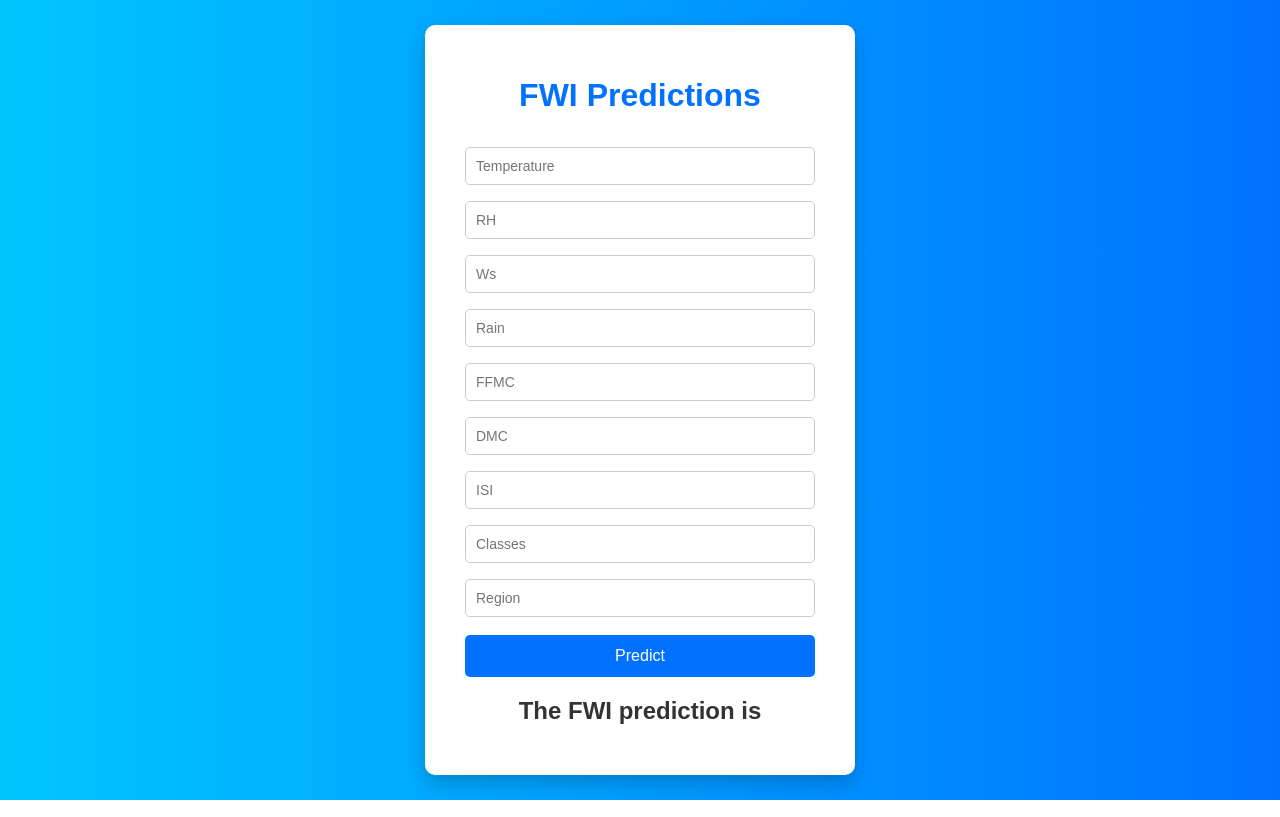
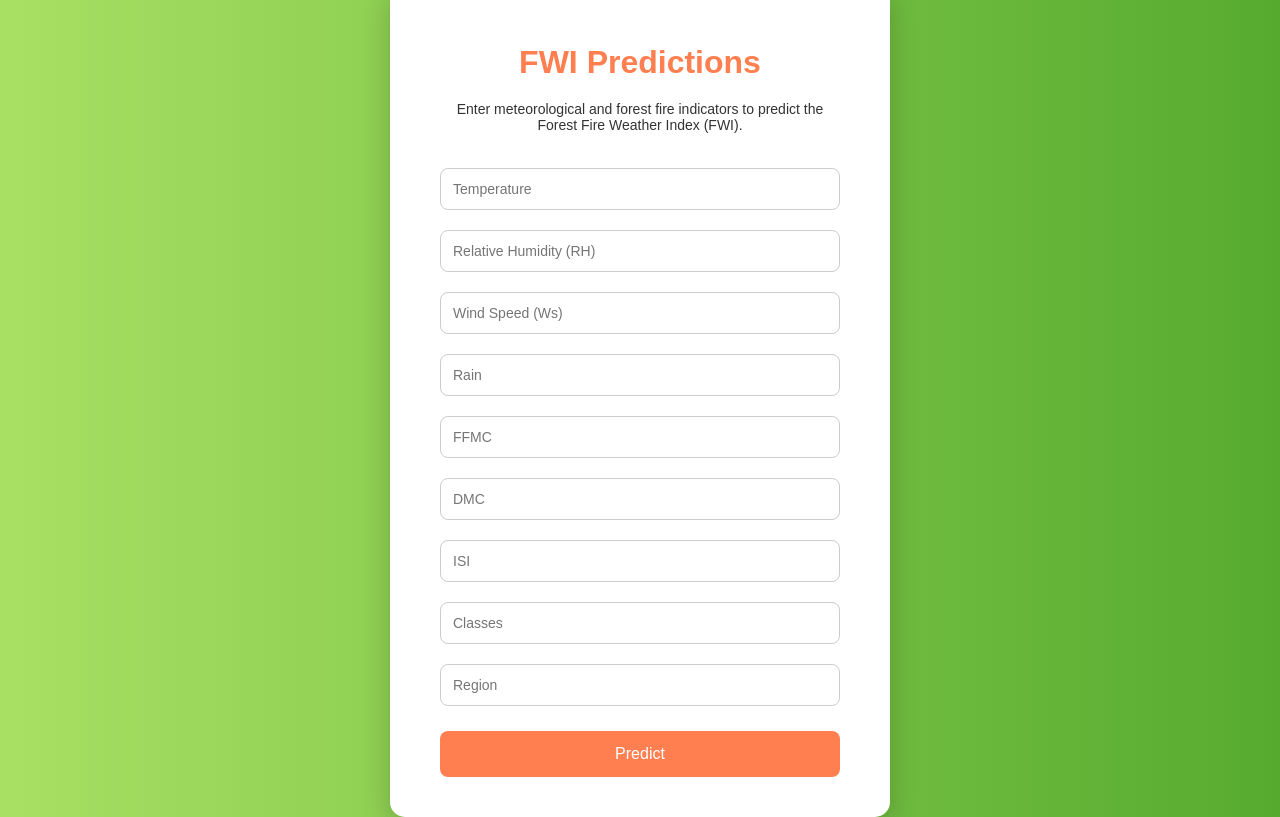
Before and after one commit to nagane09/TestForestFires, a Flask app: page /predictdata in a window 1280 px wide. Run offline with Flask 3, Linux system fonts and the light colour scheme; parts of the project's set-up code (start-up, migrations or seed data) failed here and were passed over.

Commit message:
Update home.html

```diff
--- a/templates/home.html
+++ b/templates/home.html
@@ -8,7 +8,7 @@
         /* General page styling */
         body {
             font-family: 'Arial', sans-serif;
-            background: linear-gradient(to right, #00c6ff, #0072ff);
+            background: linear-gradient(to right, #a8e063, #56ab2f); /* Green gradient */
             display: flex;
             justify-content: center;
             align-items: center;
@@ -19,58 +19,76 @@
         /* Container for the form */
         .container {
             background-color: #ffffff;
-            padding: 30px 40px;
-            border-radius: 10px;
-            box-shadow: 0 8px 20px rgba(0,0,0,0.2);
-            width: 350px;
+            padding: 40px 50px;
+            border-radius: 15px;
+            box-shadow: 0 10px 30px rgba(0,0,0,0.2);
+            width: 400px;
             text-align: center;
         }
 
         h1 {
+            margin-bottom: 20px;
+            color: #ff7f50; /* Orange heading */
+            font-size: 32px;
+            font-weight: bold;
+        }
+
+        p.description {
+            font-size: 14px;
+            color: #333;
             margin-bottom: 25px;
-            color: #0072ff;
         }
 
         input[type="text"] {
             width: 100%;
-            padding: 10px;
-            margin: 8px 0;
-            border-radius: 5px;
+            padding: 12px;
+            margin: 10px 0;
+            border-radius: 8px;
             border: 1px solid #ccc;
             box-sizing: border-box;
             font-size: 14px;
+            transition: 0.3s;
+        }
+
+        input[type="text"]:focus {
+            border-color: #ff7f50;
+            box-shadow: 0 0 5px rgba(255,127,80,0.5);
+            outline: none;
         }
 
         button {
             width: 100%;
-            padding: 12px;
-            background-color: #0072ff;
+            padding: 14px;
+            background-color: #ff7f50; /* Orange button */
             color: white;
             border: none;
-            border-radius: 5px;
+            border-radius: 8px;
             font-size: 16px;
             cursor: pointer;
-            margin-top: 10px;
+            margin-top: 15px;
+            transition: 0.3s;
         }
 
         button:hover {
-            background-color: #005bb5;
+            background-color: #e06530;
         }
 
         h2 {
-            margin-top: 20px;
-            color: #333;
+            margin-top: 25px;
+            color: #56ab2f; /* Green result */
+            font-weight: bold;
         }
     </style>
 </head>
 <body>
     <div class="container">
         <h1>FWI Predictions</h1>
+        <p class="description">Enter meteorological and forest fire indicators to predict the Forest Fire Weather Index (FWI).</p>
 
         <form action="{{url_for('predict')}}" method="POST">
             <input type="text" name="Temperature" placeholder="Temperature" required>
-            <input type="text" name="RH" placeholder="RH" required>
-            <input type="text" name="Ws" placeholder="Ws" required>
+            <input type="text" name="RH" placeholder="Relative Humidity (RH)" required>
+            <input type="text" name="Ws" placeholder="Wind Speed (Ws)" required>
             <input type="text" name="Rain" placeholder="Rain" required>
             <input type="text" name="FFMC" placeholder="FFMC" required>
             <input type="text" name="DMC" placeholder="DMC" required>
@@ -81,9 +99,9 @@
             <button type="submit">Predict</button>
         </form>
 
-        <h2>
-            The FWI prediction is {{results}}
-        </h2>
+        {% if results %}
+        <h2>FWI Prediction: {{results}}</h2>
+        {% endif %}
     </div>
 </body>
 </html>
```
